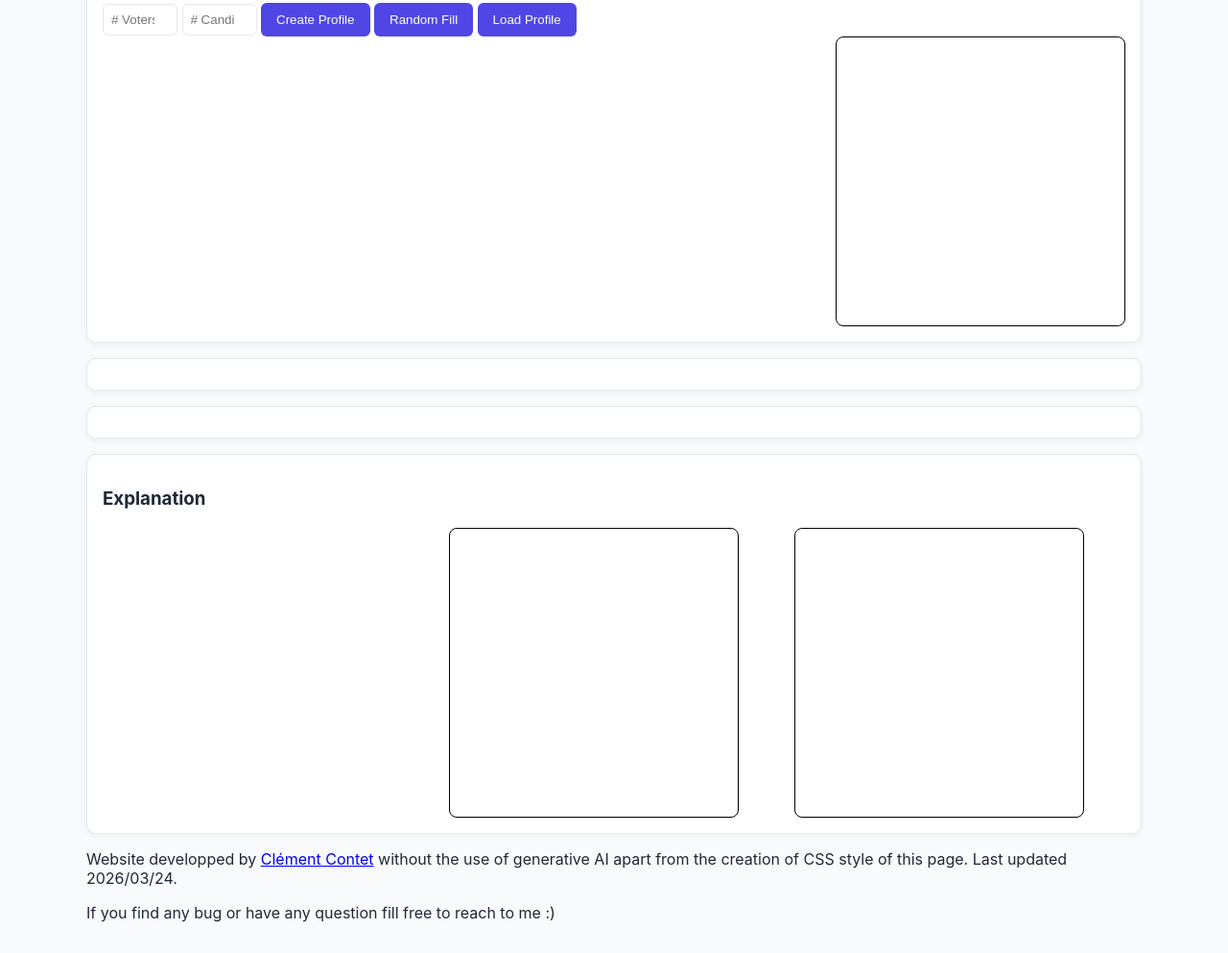
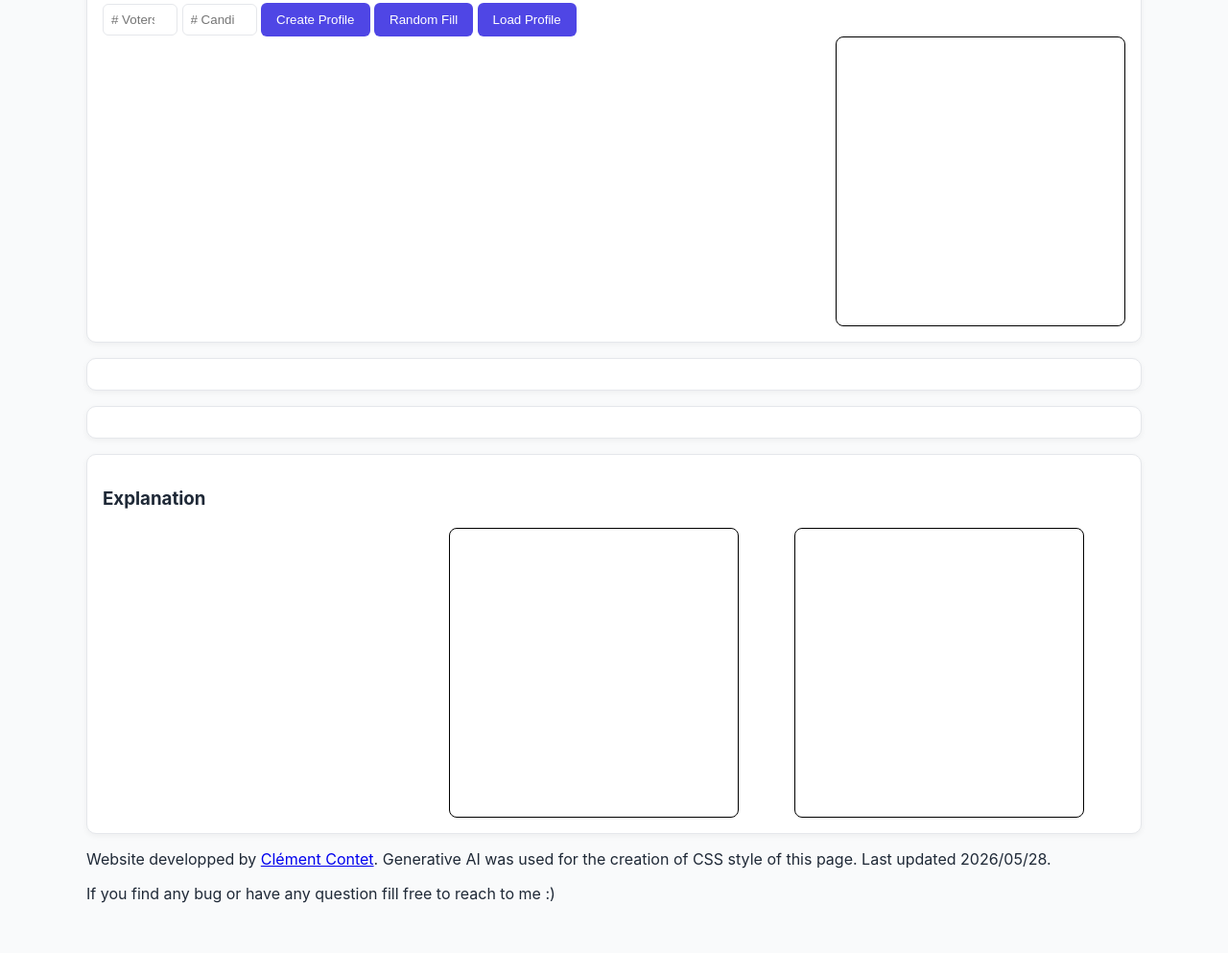
Before and after one commit to clemcnt/ms_tournaments, a plain HTML site: page index.html in a window 1280 px wide. Shown: the part 277-1270 px from the top of the page at 96% size. Drawn offline with Linux system fonts and the light colour scheme.

Commit message:
Rephrased the footer

```diff
--- a/index.html
+++ b/index.html
@@ -216,7 +216,7 @@
 </body>
 
 <footer>
-  <p>Website developped by <a href="https://www.irit.fr/~Clement.Contet/">Clément Contet</a> without the use of generative AI apart from the creation of CSS style of this page. Last updated 2026/03/24.</p>
+  <p>Website developped by <a href="https://www.irit.fr/~Clement.Contet/">Clément Contet</a>. Generative AI was used for the creation of CSS style of this page. Last updated 2026/05/28.</p>
   <p>If you find any bug or have any question fill free to reach to me :)</p>
 </footer>
 </html>
```
